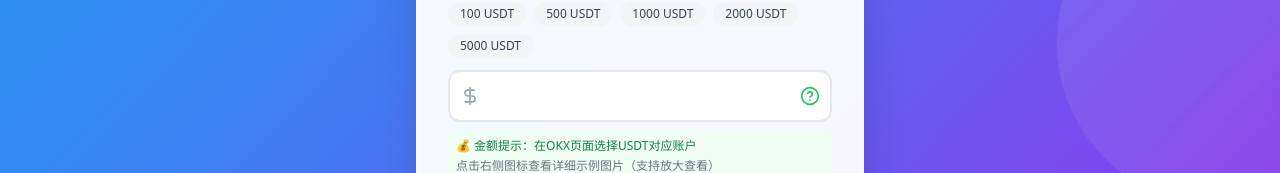
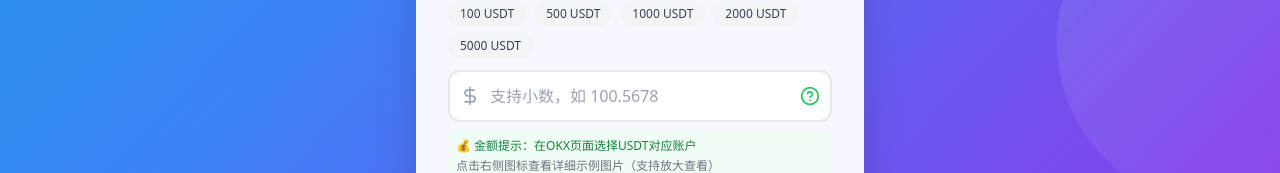
Before and after one commit to jsalessandro/aibfarm_fronted, a React (Vite) app: page /deposit in a window 1280 px wide. Shown: the part 1010-1183 px from the top of the page. Built offline with nearby package versions, Linux system fonts and the light colour scheme.

Commit message:
Improve amount input handling for decimals and update display format

```diff
--- a/src/components/Deposit.tsx
+++ b/src/components/Deposit.tsx
@@ -220,7 +220,9 @@
 
   const handleInputChange = (field: keyof DepositFormData, value: string | number) => {
     if (field === 'amount') {
-      setFormData(prev => ({ ...prev, [field]: Number(value) }));
+      // Handle decimal input properly
+      const numValue = value === '' ? 0 : parseFloat(String(value));
+      setFormData(prev => ({ ...prev, [field]: isNaN(numValue) ? 0 : numValue }));
     } else {
       setFormData(prev => ({ ...prev, [field]: String(value) }));
     }
@@ -658,11 +660,11 @@
                 <input
                   type="number"
                   value={formData.amount || ''}
-                  onChange={(e) => handleInputChange('amount', parseFloat(e.target.value) || 0)}
+                  onChange={(e) => handleInputChange('amount', e.target.value)}
                   className="w-full pl-10 pr-12 py-3 border-2 border-gray-200 rounded-xl focus:border-blue-500 focus:outline-none transition-colors"
-                  placeholder=""
+                  placeholder="支持小数，如 100.5678"
                   min="0"
-                  step="0.01"
+                  step="0.0001"
                 />
                 <motion.button
                   type="button"
@@ -1090,7 +1092,7 @@
                 </div>
                 <div className="flex justify-between items-center p-3 bg-green-50 rounded-lg">
                   <span className="text-sm text-gray-600">充值金额</span>
-                  <span className="text-lg font-bold text-green-600">{formData.amount} USDT</span>
+                  <span className="text-lg font-bold text-green-600">{formData.amount.toFixed(4)} USDT</span>
                 </div>
               </div>
 
```
